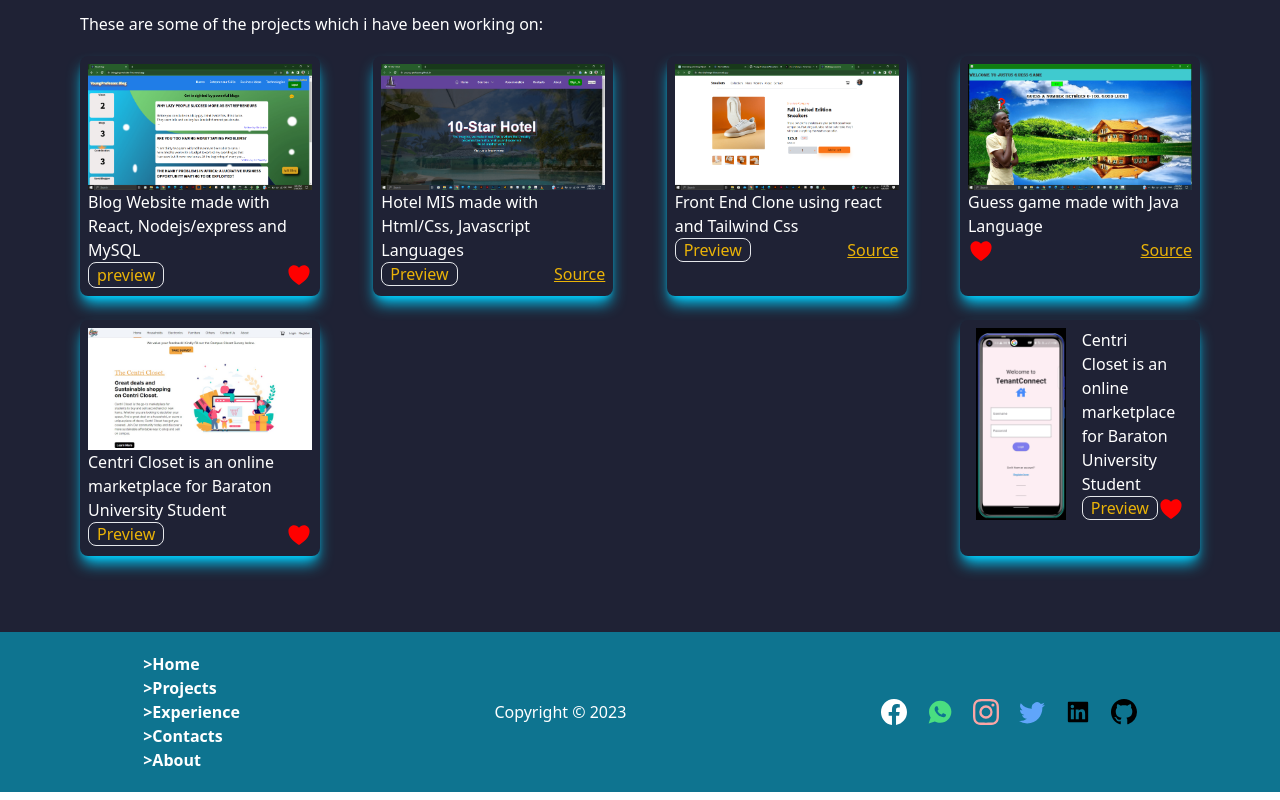
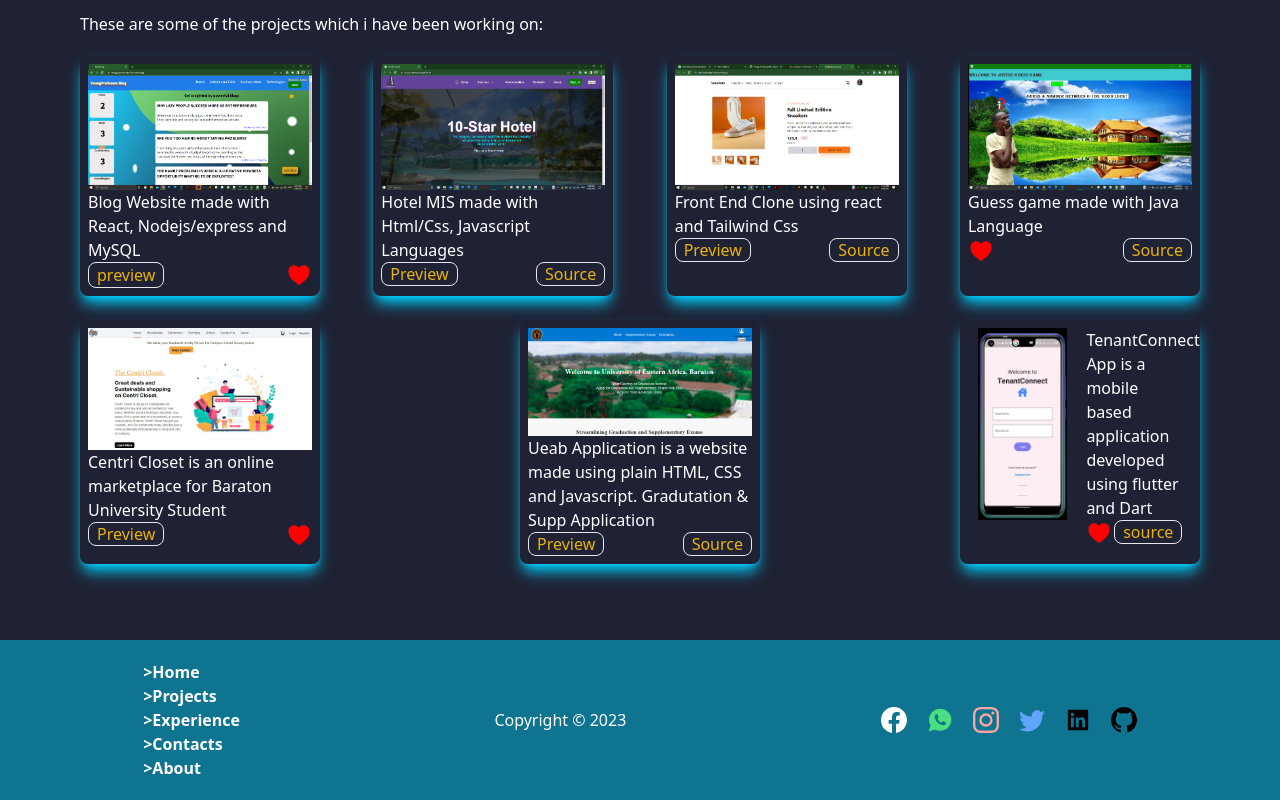
Before and after one commit to gitaujustus/IAMJUSTUS, a React (Create React App) app: page /projects in a window 1280 px wide. Shown: the part 1304-2104 px from the top of the page. Built offline with nearby package versions, Linux system fonts and the light colour scheme; the HTML template or start-up script is replaced by a standard one.

Commit message:
ueab application

```diff
--- a/src/Components/projects.js
+++ b/src/Components/projects.js
@@ -4,7 +4,7 @@ import project from '../photos/svgviewer-png-output.png'
 import project2 from '../photos/svgviewer-png-output (1).png'
 import BlogWeb from '../photos/BlogWeb.png'
 import landlord from '../photos/landlord.jpg'
-
+import ueab from '../photos/ueab.png'
 import closet from '../photos/closet.jpg'
 import challenge from '../photos/challenge.png'
 import { IoHeart } from "react-icons/io5";
@@ -36,7 +36,7 @@ const projects = () => {
         <p className='text-white'>Hotel MIS made with Html/Css, Javascript Languages</p>
         <div className='flex justify-between'>
           <p><a className='text-yellow-500 border px-2 rounded-lg' href="https://young-professor.github.io/" target="_blank">Preview</a></p>
-          <p><a className='text-yellow-500 underline' href="https://github.com/Young-Professor/Young-Professor.github.io" target="_blank">Source</a></p>
+          <p><a className='text-yellow-500 border px-2 rounded-lg' href="https://github.com/Young-Professor/Young-Professor.github.io" target="_blank">Source</a></p>
         </div>
 
         </div>
@@ -45,7 +45,7 @@ const projects = () => {
           <p className='text-white'>Front End Clone using react and Tailwind Css</p>
           <div className='flex justify-between'>
           <p><a className='text-yellow-500 border px-2 rounded-lg' href="https://the-challenge-blue.vercel.app/" target="_blank">Preview</a></p>
-          <p><a className='text-yellow-500 underline' href="https://github.com/Young-Professor/Web.challenge" target="_blank">Source</a></p>
+          <p><a className='text-yellow-500 border px-2 rounded-lg' href="https://github.com/Young-Professor/Web.challenge" target="_blank">Source</a></p>
           </div>
         </div>
         <div className="w-60 box-border bg-[#1F2235] h-auto p-2 rounded-lg my-3 shadow-[#00d0ff] shadow-lg">
@@ -53,9 +53,10 @@ const projects = () => {
           <p className='text-white'>Guess game made with Java Language</p>
           <div className='flex justify-between'>
           <p><p><IoHeart color='red' size={26}/></p></p>
-          <p><a className='text-yellow-500 underline' href="https://github.com/Young-Professor/Mind-GuessGame" target="_blank">Source</a></p>
+          <p><a className='text-yellow-500 border px-2 rounded-lg' href="https://github.com/Young-Professor/Mind-GuessGame" target="_blank">Source</a></p>
           </div>
         </div>
+
         <div className="w-60 box-border bg-[#1F2235] h-auto p-2 rounded-lg my-3 shadow-[#00d0ff] shadow-lg">
         <a href="https://github.com/Young-Professor/Mind-GuessGame" target="_blank"><img src={closet} alt="guessgame" /></a>
           <p className='text-white'>Centri Closet is an online marketplace for Baraton University Student</p>
@@ -64,15 +65,25 @@ const projects = () => {
           <p><IoHeart color='red' size={26}/></p>
           </div>
         </div>
+
         <div className="w-60 box-border bg-[#1F2235] h-auto p-2 rounded-lg my-3 shadow-[#00d0ff] shadow-lg">
+        <a href="https://ueab.vercel.app/home.html" target="_blank"><img src={ueab} alt="guessgame" /></a>
+          <p className='text-white'>Ueab Application is a website made using plain HTML, CSS and Javascript. Gradutation & Supp Application</p>
+          <div className='flex justify-between'>
+          <p><a className='text-yellow-500 border px-2 rounded-lg' href="https://ueab.vercel.app/home.html">Preview</a></p>
+          <p><a className='text-yellow-500 border px-2 rounded-lg' href="https://github.com/gitaujustus/Ueab_Applications" target="_blank">Source</a></p>
 
+          </div>
+        </div>
+
+        <div className="w-60 box-border bg-[#1F2235] h-auto p-2 rounded-lg my-3 shadow-[#00d0ff] shadow-lg">
         <div className='flex justify-around'>
-        <a href="https://github.com/Young-Professor/Mind-GuessGame" target="_blank"><img src={landlord} className='h-48' alt="guessgame" /></a>
+        <a href="https://github.com/gitaujustus/TenantConnect-App" target="_blank"><img src={landlord} className='h-48' alt="guessgame" /></a>
           <div>
-          <p className='text-white w-[70%] md:w-24 mr-auto'>Centri Closet is an online marketplace for Baraton University Student</p>
+          <p className='text-white w-[70%] md:w-24 mr-auto'>TenantConnect App is a mobile based application developed using flutter and Dart</p>
           <div className='flex justify-between'>
-          <p><a className='text-yellow-500 border px-2 rounded-lg' href="https://campus-closet.vercel.app/">Preview</a></p>
           <p><IoHeart color='red' size={26}/></p>
+          <p><a className='text-yellow-500 border px-2 rounded-lg' href="https://github.com/gitaujustus/TenantConnect-App">source</a></p>
           </div>
           </div>
         </div>
```
Also changed, not shown: src/photos/ueab.png (added), 1 other file (tests, documents, lock files or other folders).
